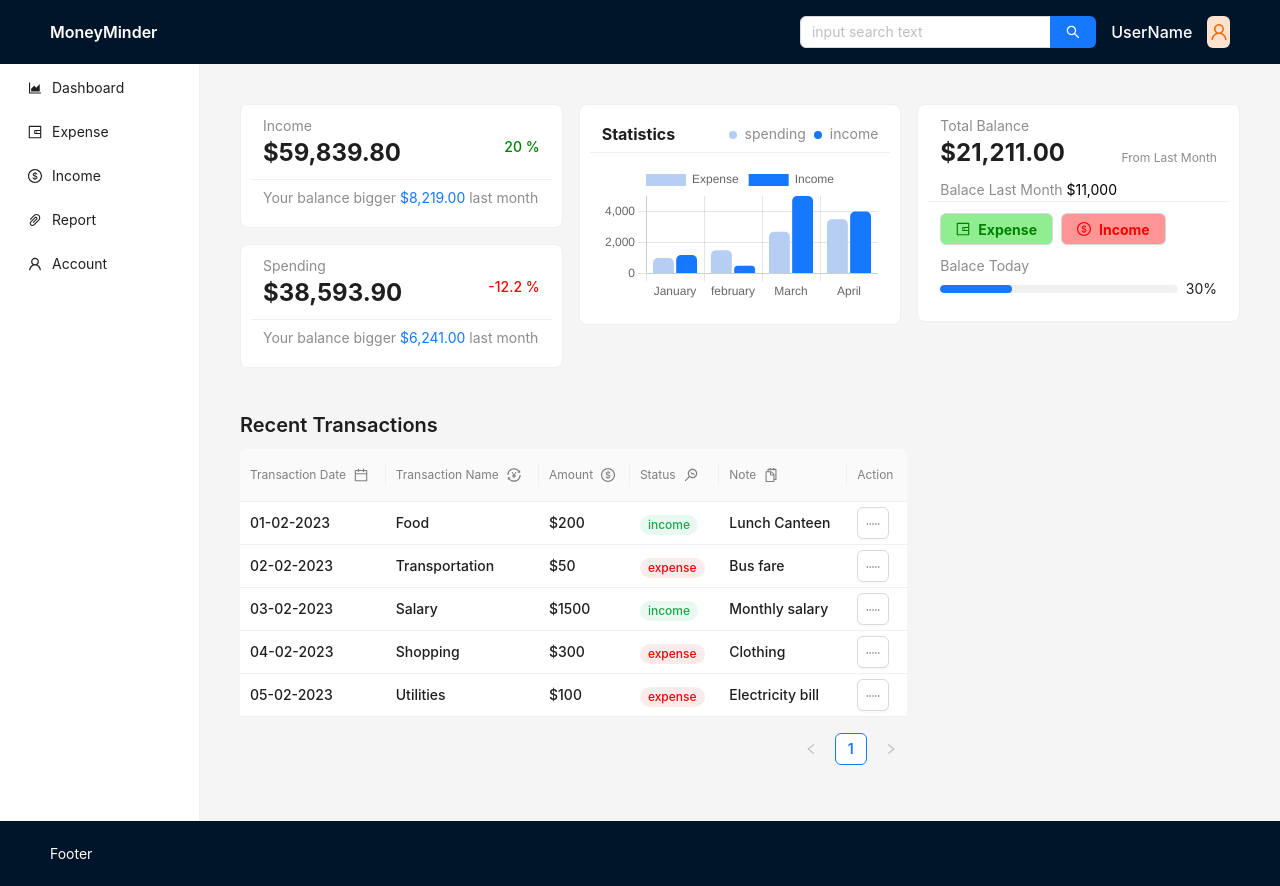
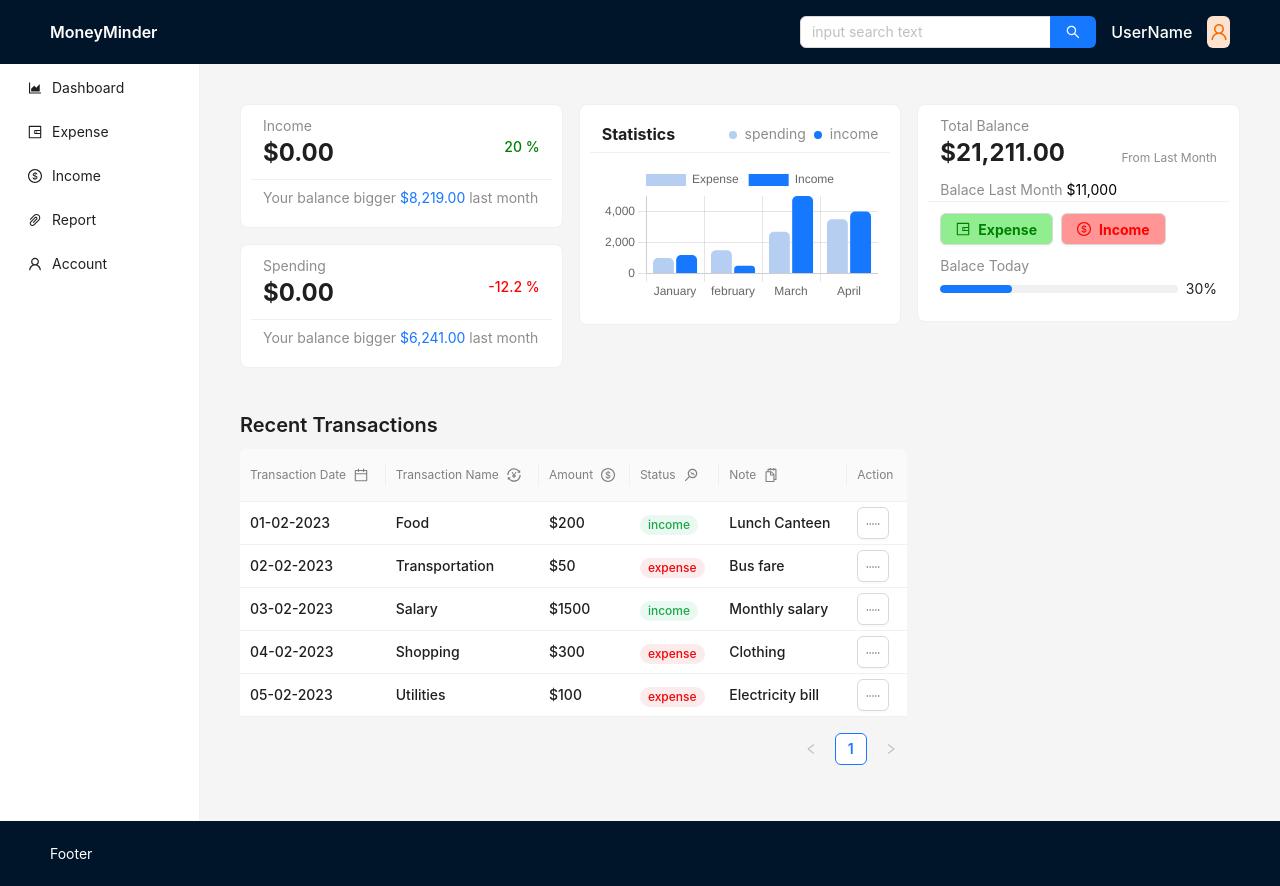
Before and after one commit to ADHIL-MOHAMMED-P-N/moneyminder, a React (Create React App) app: page /dashboard in a window 1280 px wide. Built offline with nearby package versions, Linux system fonts and the light colour scheme.

Commit message:
summarycard transaction logic implementation

```diff
--- a/src/components/Dashboard/SummaryCard.js
+++ b/src/components/Dashboard/SummaryCard.js
@@ -1,7 +1,6 @@
 /* summary card about income spending balance: used in dahsboard */
 import { Card, Typography } from "antd";
-import { Line } from "react-chartjs-2";
-import { incomeMonthly } from "../../Data/IncomeMonthly";
+
 import { Chart as ChartJS } from "chart.js/auto"; /* mandatory import for showing chart */
 
 const { Title } = Typography;
@@ -64,13 +63,32 @@ const Percentage = ({ percentage }) => {
     </div>
   );
 }; */
-const SummaryCard = ({ subtitle, title, paraValue, percentage }) => {
+const SummaryCard = ({ subtitle, transaction, paraValue, percentage }) => {
+  console.log(transaction);
+  //finding current month
+  const today = new Date();
+  const month = today.getMonth() + 1;
+  // finding monthlyexpense from all
+  const monthTransaction = transaction.filter((trans) => {
+    const transDate = new Date(trans.date);
+    const transMonth = transDate.getMonth() + 1;
+    if (transMonth === month) {
+      return true;
+    } else return false;
+  });
+  const totalMonthTransaction = monthTransaction
+    .map((item) => item.amount)
+    .reduce((acc, item) => acc + item, 0)
+    .toFixed(2);
+
   return (
     <>
       <Card
         size="small"
         loading={false}
-        title={<CardTitle title={title} subtitle={subtitle} />}
+        title={
+          <CardTitle title={`$${totalMonthTransaction}`} subtitle={subtitle} />
+        }
         extra={<Percentage percentage={percentage} />}
         style={{
           /*  width: 300, */
--- a/src/context/ExpenseContext.js
+++ b/src/context/ExpenseContext.js
@@ -22,10 +22,11 @@ export function ExpenseProvider({ children }) {
       amount: 40.0,
       description: "Filled up the car's gas tank.",
     },
+
     {
-      date: "2023-10-16",
-      name: "Dinner with Friends",
-      amount: 80.0,
+      date: "2023-05-21",
+      name: "Dinner with Mother",
+      amount: 50.0,
       description: "Shared a meal with friends at a restaurant.",
     },
   ]);
--- a/src/pages/Dashboard.js
+++ b/src/pages/Dashboard.js
@@ -6,23 +6,21 @@ import RecentTransactionTable from "../components/Dashboard/RecentTransactionTab
 import { Col, Row } from "antd";
 import ExpenseContext from "../context/ExpenseContext";
 
-//finding current month
-const today = new Date();
-const month = today.getMonth() + 1;
-
 const Dashboard = () => {
   const { expense } = useContext(ExpenseContext);
-  const monthExpense = expense.filter((exp) => {
+  // finding monthlyexpense from all
+  /*  const monthExpense = expense.filter((exp) => {
     const expDate = new Date(exp.date);
     const expMonth = expDate.getMonth() + 1;
     if (expMonth === month) {
       return true;
     } else return false;
   });
-  const monthExpenseAmount = monthExpense
+  const totalMonthExpense = monthExpense
     .map((item) => item.amount)
-    .reduce((acc, item) => (acc += item), 0);
-  console.log(monthExpenseAmount);
+    .reduce((acc, item) => acc + item, 0)
+    .toFixed(2); */
+  /*later compare year also ------expyear should be current year only---------------------- */
   return (
     <>
       {/* Row-1 cards */}
@@ -31,17 +29,17 @@ const Dashboard = () => {
           <div style={{ marginBottom: 16 }}>
             <SummaryCard
               subtitle="Income"
-              title="$59,839.80"
               percentage={20}
               paraValue={"$8,219.00"}
+              transaction={expense} /* change to income */
             />
           </div>
           <div>
             <SummaryCard
               subtitle="Spending"
-              title="$38,593.90"
               percentage={-12.2}
               paraValue={"$6,241.00"}
+              transaction={expense}
             />
           </div>
         </Col>
```
